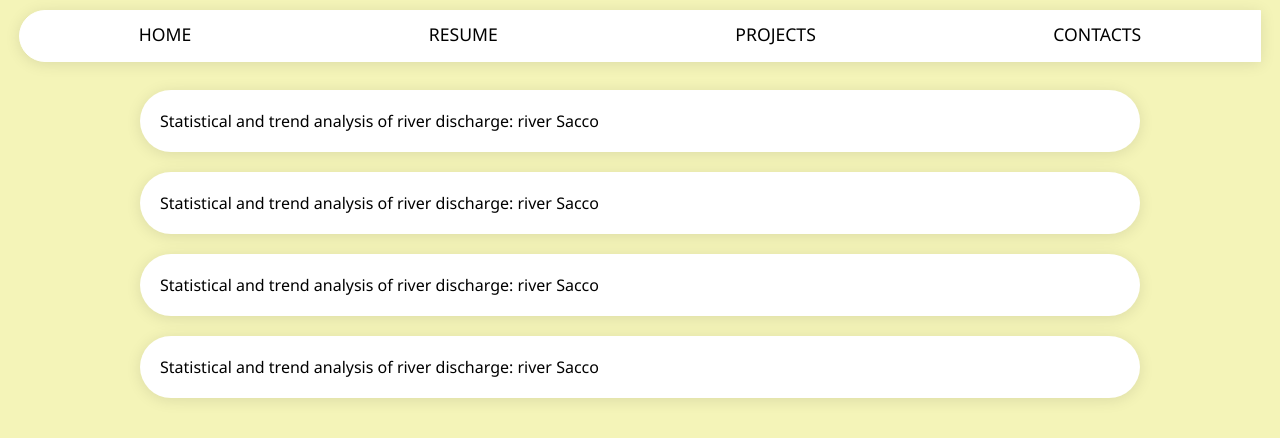
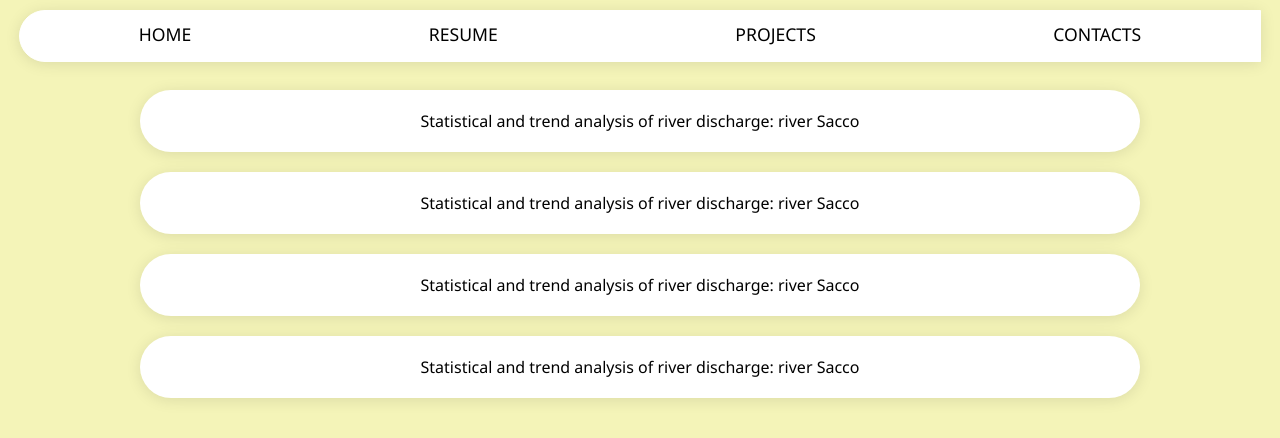
Before and after one commit to Artistkent/Matteo-Portfolio, a website built with Vite: page src/pages/Projects.html in a window 1280 px wide. Built offline with nearby package versions, Linux system fonts and the light colour scheme; files whose address does not match are found by name.

Commit message:
animation updates

```diff
--- a/src/pages/Projects.css
+++ b/src/pages/Projects.css
@@ -18,6 +18,8 @@ width:100%;
 .project-wrapper{
         /* white-space: nowrap; */
         background-color: white;
+        align-items: center;
+        justify-content: center;
         display: flex;
         margin:10px 0;
         padding:20px;
--- a/src/pages/Projects.html
+++ b/src/pages/Projects.html
@@ -66,25 +66,25 @@
 <section>
 <div class="projects">
 
-    <div class="project-wrapper">
+    <div class="project-wrapper" data-aos="flip-left" data-aos-delay="50">
 <a href="/" target="_blank"><p>Statistical and trend analysis of river discharge: river Sacco</p></a>
 <!-- <span class="project-gap" ></span>
 <div class="project-link"><p></p><i class="fa-solid fa-arrow-right caller-arrow" id="caller-arrow"></i></div> -->
 </div>
 
-<div class="project-wrapper">
+<div class="project-wrapper" data-aos="flip-left" data-aos-delay="100">
     <a href="/" target="_blank"><p>Statistical and trend analysis of river discharge: river Sacco</p></a>
     <!-- <span class="project-gap" ></span>
     <div class="project-link"><p></p><i class="fa-solid fa-arrow-right caller-arrow" id="caller-arrow"></i></div> -->
     </div>
 
-    <div class="project-wrapper">
+    <div class="project-wrapper" data-aos="flip-left"  data-aos-delay="150">
         <a href="/" target="_blank"><p>Statistical and trend analysis of river discharge: river Sacco</p></a>
         <!-- <span class="project-gap" ></span>
         <div class="project-link"><p></p><i class="fa-solid fa-arrow-right caller-arrow" id="caller-arrow"></i></div> -->
         </div>
 
-        <div class="project-wrapper">
+        <div class="project-wrapper" data-aos="flip-left" data-aos-delay="200">
             <a href="/" target="_blank"><p>Statistical and trend analysis of river discharge: river Sacco</p></a>
             <!-- <span class="project-gap" ></span>
             <div class="project-link"><p></p><i class="fa-solid fa-arrow-right caller-arrow" id="caller-arrow"></i></div> -->
```
